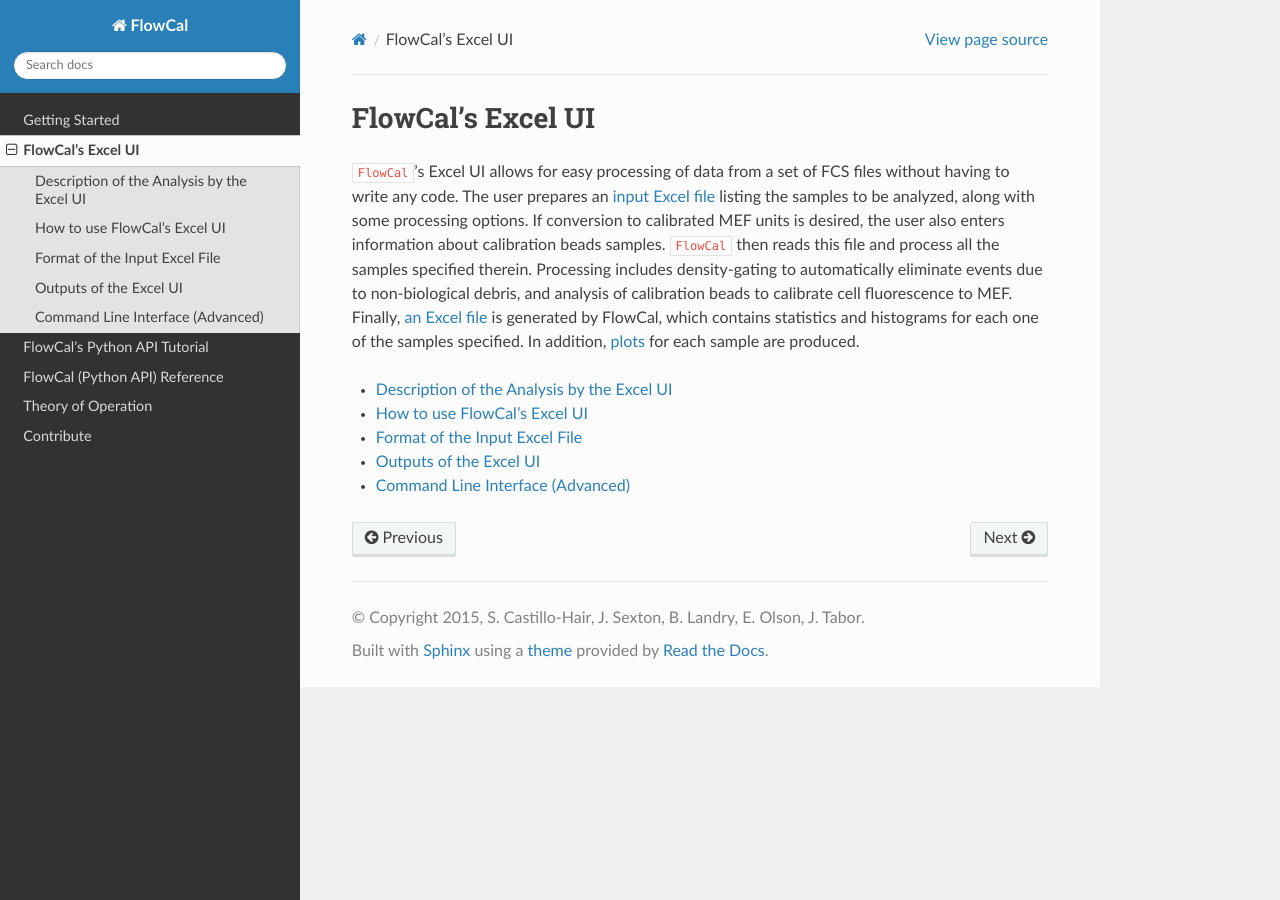
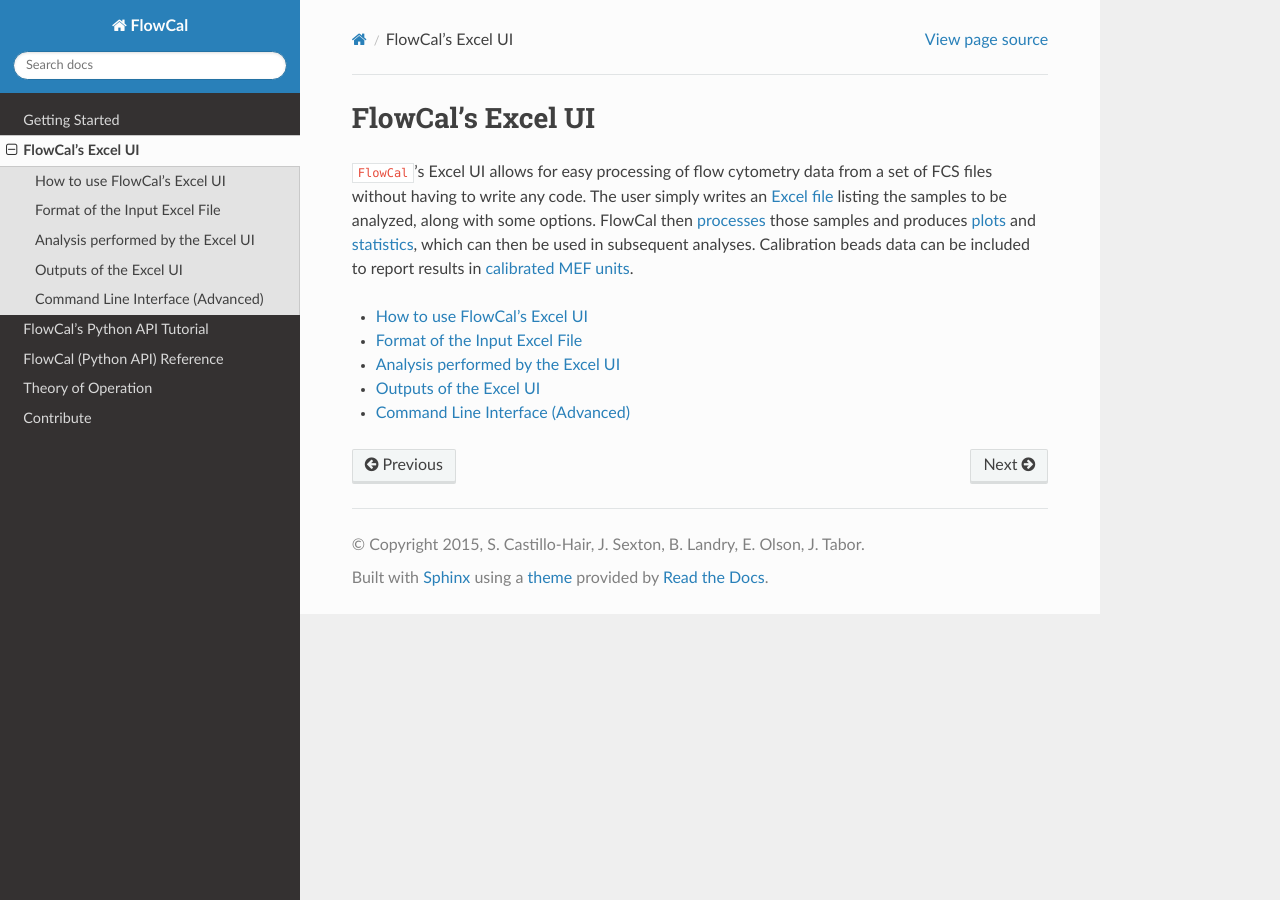
Before and after one commit to taborlab/FlowCal, a Sphinx documentation site: the page built from doc/excel_ui/index.rst, in a window 1280 px wide. Built offline with Sphinx 7.4.7 and the Read the Docs theme 2.0.0, drawn with Linux system fonts in a browser that asks for light colours; the version number could not be read and is left out.

Commit message:
Updated excel_ui documentation.

```diff
--- a/doc/excel_ui/description.rst
+++ /dev/null
@@ -1,4 +0,0 @@
-Description of the Analysis by the Excel UI
-===========================================
-
-todo.
--- a/doc/excel_ui/index.rst
+++ b/doc/excel_ui/index.rst
@@ -1,13 +1,13 @@
 FlowCal's Excel UI
 ==================
 
-``FlowCal``'s Excel UI allows for easy processing of data from a set of FCS files without having to write any code. The user prepares an :doc:`input Excel file <input_format>` listing the samples to be analyzed, along with some processing options. If conversion to calibrated MEF units is desired, the user also enters information about calibration beads samples. ``FlowCal`` then reads this file and process all the samples specified therein. Processing includes density-gating to automatically eliminate events due to non-biological debris, and analysis of calibration beads to calibrate cell fluorescence to MEF. Finally, :doc:`an Excel file<outputs>` is generated by FlowCal, which contains statistics and histograms for each one of the samples specified. In addition, :doc:`plots<outputs>` for each sample are produced.
+``FlowCal``'s Excel UI allows for easy processing of flow cytometry data from a set of FCS files without having to write any code. The user simply writes an :doc:`Excel file <input_format>` listing the samples to be analyzed, along with some options. FlowCal then :doc:`processes<analysis>` those samples and produces :ref:`plots<excel-ui-outputs-plots>` and :ref:`statistics<excel-ui-outputs-excel>`, which can then be used in subsequent analyses. Calibration beads data can be included to report results in :doc:`calibrated MEF units</theory/calibration>`.
 
 .. toctree::
    :maxdepth: 1
 
-   description.rst
    how_to.rst
    input_format.rst
+   analysis.rst
    outputs.rst
    cmd_interface.rst
--- /dev/null
+++ b/doc/theory/calibration.rst
@@ -0,0 +1,4 @@
+Calibration
+===========
+
+To do.
--- a/doc/theory/index.rst
+++ b/doc/theory/index.rst
@@ -5,4 +5,4 @@
    :maxdepth: 1
 
    density_gate.rst
-   mef_transform.rst
+   calibration.rst
--- a/doc/theory/mef_transform.rst
+++ /dev/null
@@ -1,4 +0,0 @@
-MEF Transformation
-==================
-
-To do.
```
Also changed, not shown: doc/excel_ui/analysis.rst (added, +28 -0 lines), doc/excel_ui/how_to.rst (+3 -4 lines), doc/excel_ui/input_format.rst (+7 -5 lines), doc/excel_ui/outputs.rst (+33 -11 lines), doc/_static/installation_completed.png (deleted), doc/_static/output_beads_clustering.png (deleted), doc/_static/output_beads_density.png (deleted), doc/_static/output_beads_populations.png (deleted), doc/_static/output_beads_sc.png (deleted), doc/_static/output_sample.png (deleted), doc/_static/output_spreadsheet_histograms.png (deleted), doc/_static/output_spreadsheet_samples.png (deleted), doc/_static/spreadsheet_beads.png (deleted), doc/_static/spreadsheet_instruments.png (deleted), 1 more files.
